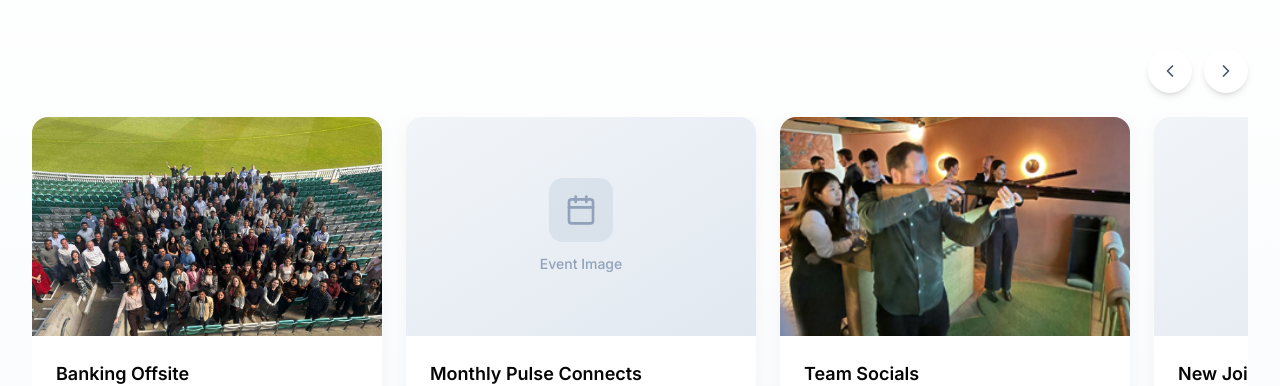
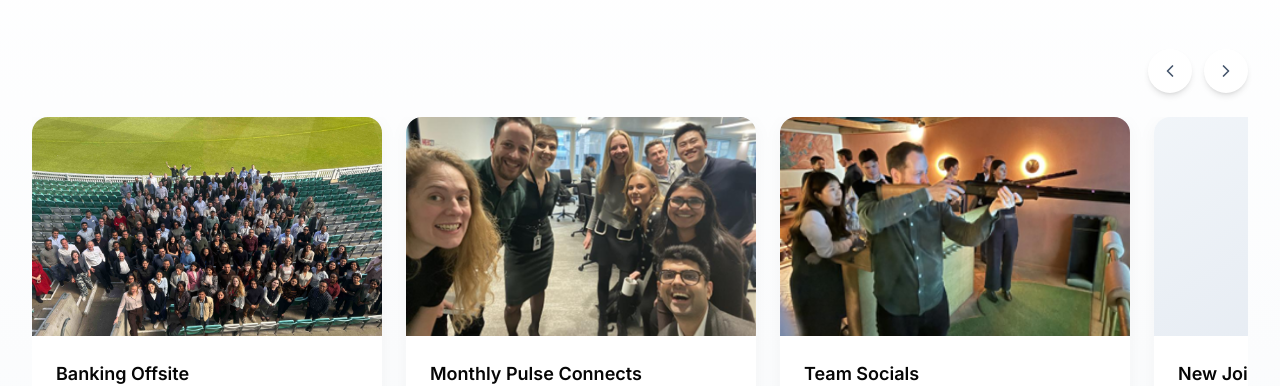
Before and after one commit to jesykalu/ie-banking-payments-njprospectus, a Next.js app: page / in a window 1280 px wide. Shown: the part 8295-8681 px from the top of the page. Built offline with nearby package versions, Linux system fonts and the light colour scheme.

Commit message:
feat: update Monthly Pulse Connects event card with diverse team image
Enhance event card with inclusive, engaging team photo.

```diff
--- a/components/diversity-inclusion.tsx
+++ b/components/diversity-inclusion.tsx
@@ -15,6 +15,7 @@ const placeholderEvents = [
     id: 2,
     title: "Monthly Pulse Connects",
     description: "Regular touchpoints held at different career levels, designed to foster knowledge sharing, open dialogue, and direct feedback to leadership — keeping everyone informed, heard, and connected.",
+    image: "/images/monthly-pulse-connects.png",
   },
   {
     id: 3,
```
Also changed, not shown: public/images/monthly-pulse-connects.png (added).
